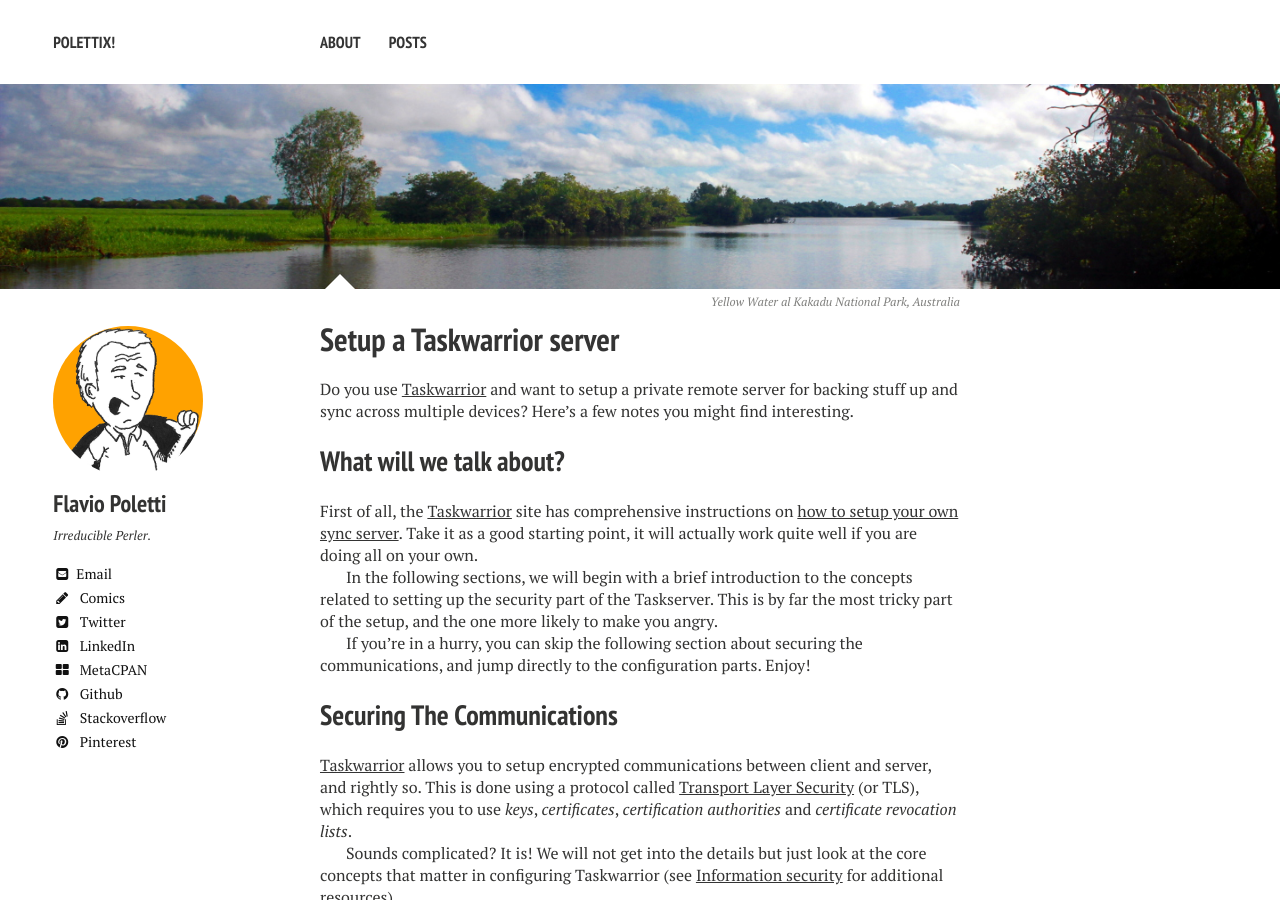
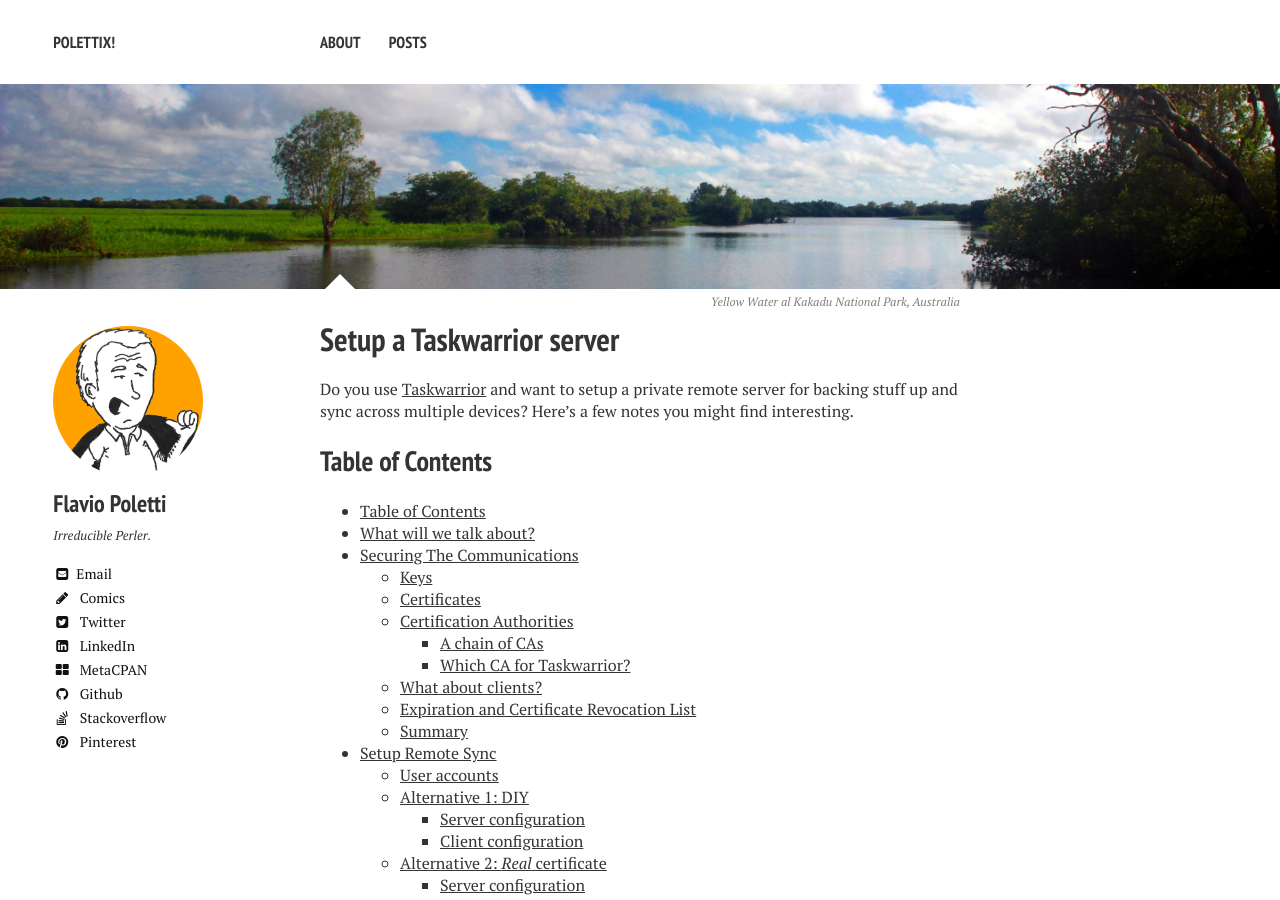
Before and after one commit to polettix/blog, a Jekyll site: the page built from _posts/2016-10-03-setup-a-taskwarrior-server.md, in a window 1280 px wide and 900 px high. Built offline with Jekyll 4.4.1, drawn with Linux system fonts in a browser that asks for light colours; nearby versions of some CDN libraries; comment, search, counter and statistics services are not loaded; some of the changed text lies outside the part shown.

Commit message:
Add ToC to Taskwarrior article

```diff
--- a/_posts/2016-10-03-setup-a-taskwarrior-server.md
+++ b/_posts/2016-10-03-setup-a-taskwarrior-server.md
@@ -12,6 +12,11 @@ comments: true
 Do you use [Taskwarrior][] and want to setup a private remote server for
 backing stuff up and sync across multiple devices? Here's a few notes
 you might find interesting.
+
+## Table of Contents
+
+- TOC
+{:toc}
 
 ## What will we talk about?
 
```
